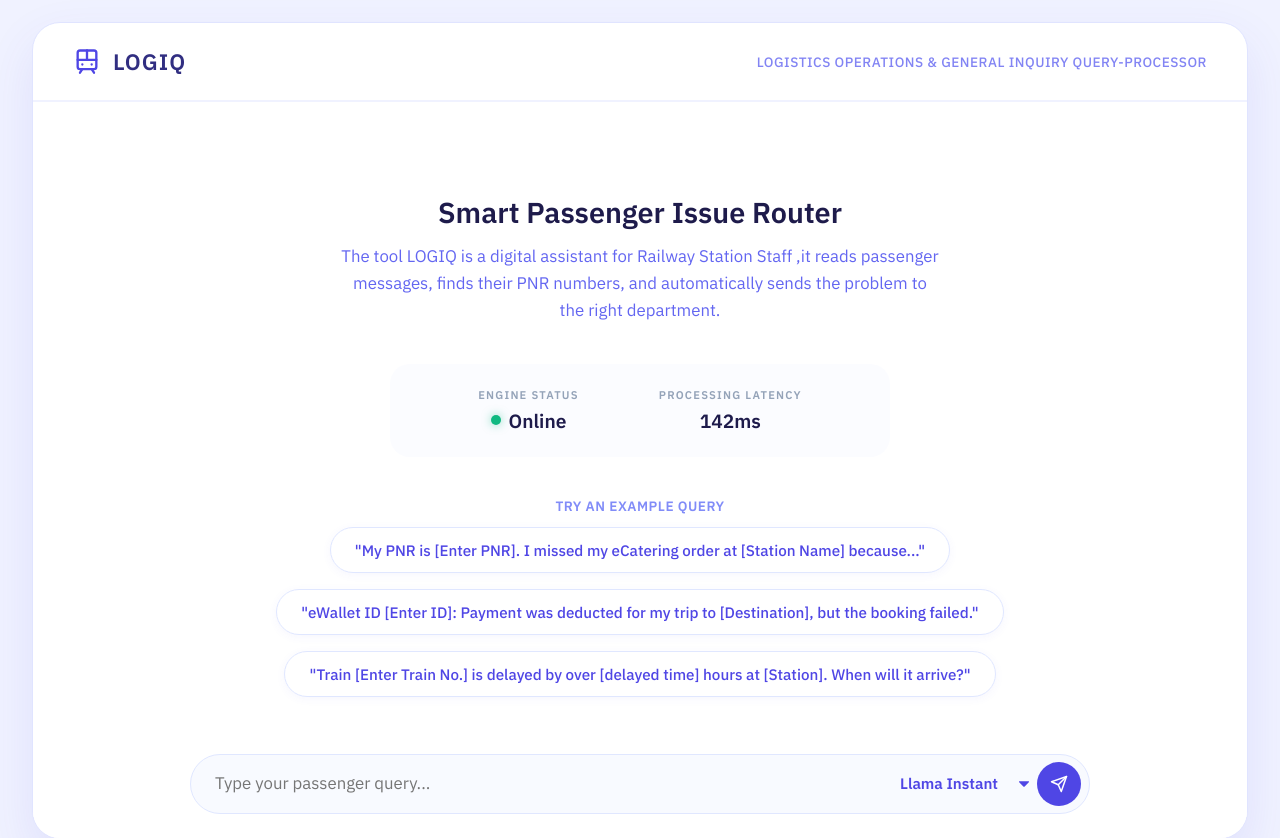
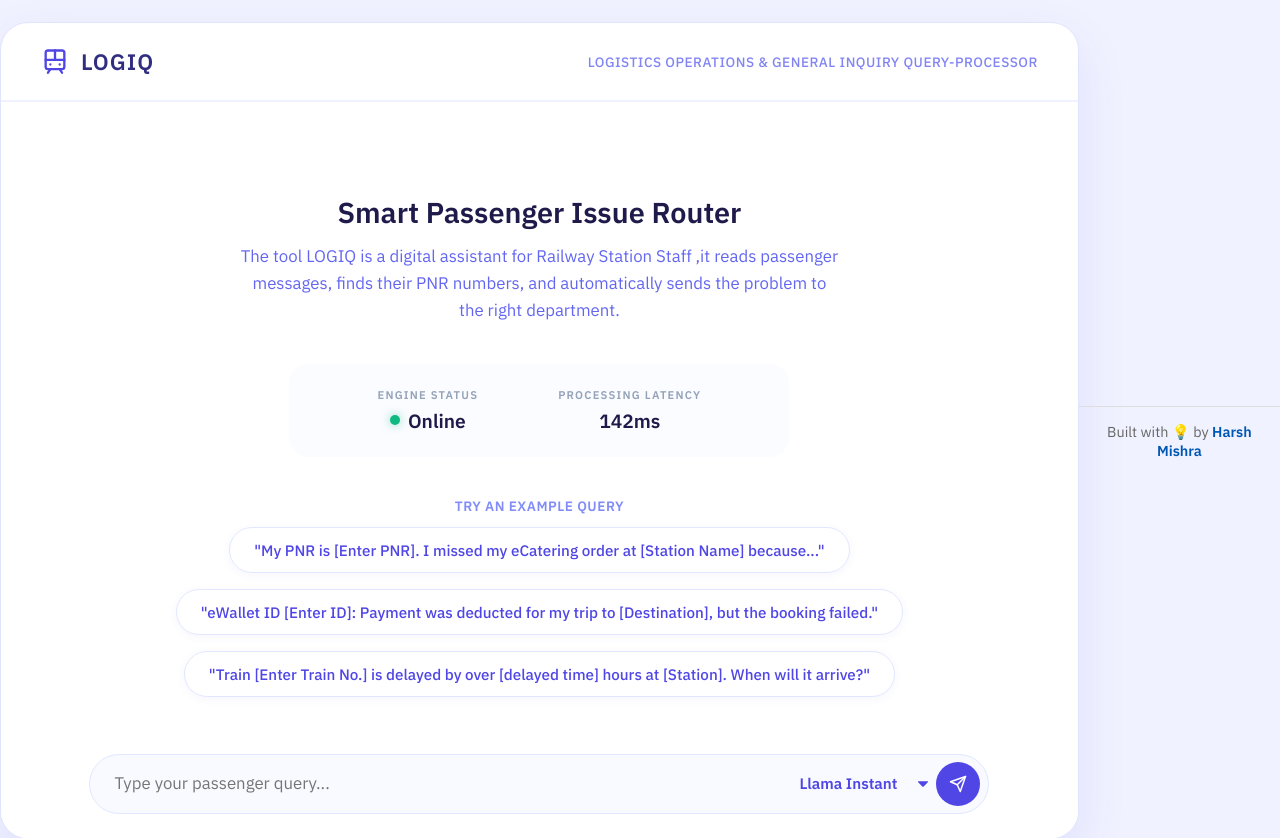
Before and after one commit to harshmishra-1702/LOGIQ_Railway_Triage, a Flask app: page / in a window 1280 px wide. Shown: the top 838 px of the page. Run offline with Flask 3, Linux system fonts and the light colour scheme.

Commit message:
Update index.html

```diff
--- a/templates/index.html
+++ b/templates/index.html
@@ -108,5 +108,8 @@
         </div>
     </div>
     <script src="{{ url_for('static', filename='script.js') }}"></script>
+    <footer style="text-align: center; padding: 15px; margin-top: 20px; font-size: 0.9em; color: #666; border-top: 1px solid #ddd;">
+        Built with 💡 by <a href="https://github.com/harshmishra-1702" target="_blank" style="color: #0056b3; text-decoration: none; font-weight: bold;">Harsh Mishra</a>
+    </footer>
 </body>
 </html>
```
